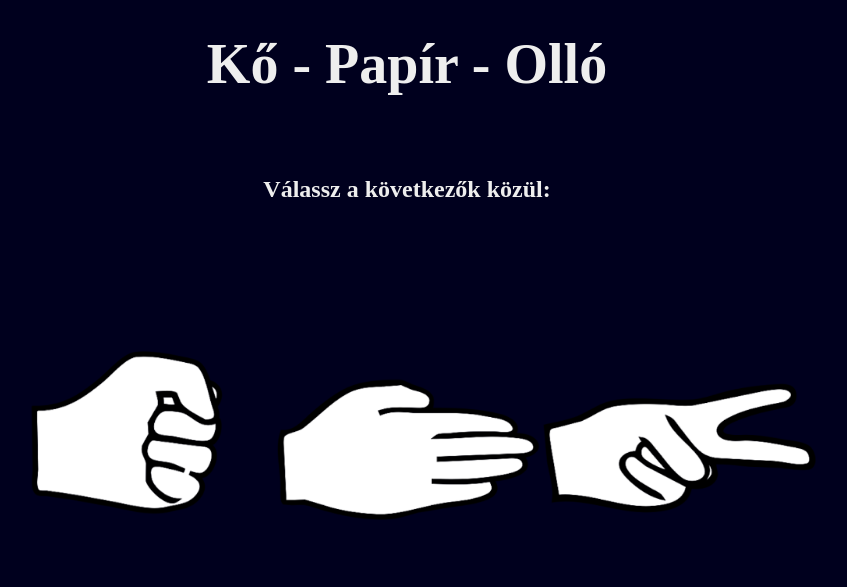
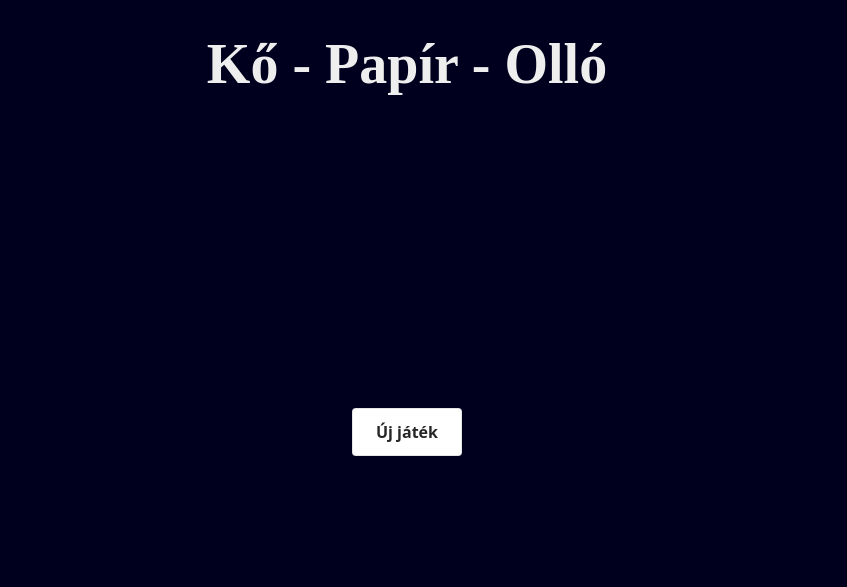
Before and after one commit to Thomas-Horvath/PK_ko-papir-ollo_project, a plain HTML site: page index.html in a window 1280 px wide. Shown: the whole page, without its empty margins (233-1080 px from the left). Drawn offline with Linux system fonts and the light colour scheme.

Commit message:
selecting user value

```diff
--- a/app.js
+++ b/app.js
@@ -1,7 +1,7 @@
 //const userValue = prompt('Válassz a köetkezők közül: kő, papír, olló');
 //const computerValue = ["kő", "papír", "olló"][Math.floor(Math.random() * 3)];  // számítógép ezekből választhat
 
-// alertes megvalósítás:
+// a játék alertes megvalósítás:
 
 // if (computerValue === userValue) {
 //     alert(` ${userValue} - ${computerValue} - Döntetlen`)
@@ -27,5 +27,110 @@
 //     alert('Az érték nem megfelő')
 // }
 
+//-----------------------------------------------------------------------------------------------------------------------------
+//  a játék stylussal ellátott kivitelezése:
 
+//célszerű három részre osztani az funkcionalitást:
+// felül vannak a kiszelektált elemek
+// alatta a megírt funkciók
+// legalul vannak a renderelő függvények és atok meghívásai.
+
+
+
+// kiszelektáljuk az  app klasszú komponenst!
 const APP = document.querySelector('#app');
+
+
+// ezzel a függvénnyel létrehozzuk a kezdő oldalt ami a játék "fő" menüje.
+function renderMainMenu() {
+    // készítünk egy gombot amit egy változóba mentünk.
+    const btn = document.createElement('button');
+
+    // a gomb tartalmának megadunk egy szöveget.
+    btn.innerHTML = "Új játék";
+
+    // a gomb klassz listájához hozzáadunk egy új klasszt.
+    btn.classList = 'btn';
+
+    // a gombhoz hozzáadunk egy eseményfigyelőt, klikk eseményre.
+    btn.addEventListener('click', () => {
+        // a klikk eseménynél le fog futni a következő függvény:
+        renderGameBoard();
+    });
+
+    APP.appendChild(btn);
+};
+
+
+
+// a kiszelektált komponenesnek a tartalmába beleírja a template literálként megvalósított HTML tartalamt:
+function renderGameBoard() {
+
+    // létrehozok egy div elemet amit változóba mentek
+    const container = document.createElement('div');
+    // a létrehozott elem kleszzlistjéhez hozzáadom a container klaszzt
+    container.classList = 'container';
+
+
+
+    // a létrehozott elem tartalamként megadok egy html tartalmat ami a 3 képet tartalmazza
+    container.innerHTML = `
+    <div class="item">
+        <img src="./assets/rock-hand.png" alt="kő" data-value="kő">
+    </div>
+    <div class="item">
+        <img src="./assets/paper-hand.png" alt="papír" data-value="papír">
+    </div>
+    <div class="item">
+        <img src="./assets/scissors-hand.png" alt="olló" data-value="olló">
+    </div>
+    `;
+
+
+
+    // a konténerhez hozzáadok egy eseményfigyelőt klikk eseményre.
+    // klikk eseménynek van egy beépített tulajdonság értéke: event!!!!
+    // a klikk eventjét át tudjuk adni az utánna lévő callback függvénynek:
+    container.addEventListener('click', (event) => {
+        // voltaképp egy sok elemből álló objektumot kapunk az eventtel:
+        //console.log(event);
+
+        // ezek közül nekünk a target kulcs alatt lévő kell
+        // ez visszadta azt a html objektumot amire kattintottunk:
+        //console.log(event.target);
+
+        // ezen targeten belül is szátalan tulajdonség van, itt nekünk a setdata kell majd:
+        // viszont itt a html elemkhez hozzá kell adni a data tulajdonságot mert ha nincs akkor csak undefined értéket kapunk.
+        //  (data-valaminév="valamiérték") => a datset értékkel ennek a datanak kapjuk meg a kulcs érték párját ami itt a valaminév = valamiérték!!!
+        //  console.log(event.target.dataset);
+
+        // ebből kiszedhetjük csak a value értéket:
+        //console.log(event.target.dataset.value);
+
+
+        // itt megnézzük hogy ez az érték létezik e. ( ha esetleg máshova kattintunk akkor undefined értéket írna ki.)
+        if (event.target.dataset.value) {
+            // ha létezik akkor kiírjuk a konzolra
+            console.log(event.target.dataset.value);
+        }
+    });
+
+
+
+
+
+    // az app elem tartalmába hejezejk egy html kódot:
+    APP.innerHTML = `<h2>Válassz a következők közül:</h2>`;
+    // majd gyermek elemkén hozzáadom a container elemt.
+    APP.appendChild(container);
+
+
+};
+
+
+
+
+
+
+// meghívjuk a menu renderelő függvényt
+renderMainMenu();
--- a/index.html
+++ b/index.html
@@ -12,18 +12,7 @@
     <div class="app-container">
         <h1>Kő - Papír - Olló</h1>
     <div id="app" class="app">
-        <h2>Válassz a következők közül:</h2>
-        <div class="container">
-            <div class="item">
-                <img src="./assets/rock-hand.png" alt="">
-            </div>
-            <div class="item">
-                <img src="./assets/paper-hand.png" alt="">
-            </div>
-            <div class="item">
-                <img src="./assets/scissors-hand.png" alt="">
-            </div>
-        </div>
+
     </div>
 </div>
 
--- a/style.css
+++ b/style.css
@@ -64,3 +64,55 @@ img {
 .item:hover {
     transform: rotate(-90deg);
 }
+
+
+
+
+
+/* CSS */
+.btn {
+  align-items: center;
+  background-color: #FFFFFF;
+  border: 1px solid rgba(0, 0, 0, 0.1);
+  border-radius: .25rem;
+  box-shadow: rgba(0, 0, 0, 0.02) 0 1px 3px 0;
+  box-sizing: border-box;
+  color: rgba(0, 0, 0, 0.85);
+  cursor: pointer;
+  display: inline-flex;
+  font-family: system-ui,-apple-system,system-ui,"Helvetica Neue",Helvetica,Arial,sans-serif;
+  font-size: 16px;
+  font-weight: 600;
+  justify-content: center;
+  line-height: 1.25;
+  margin: 0;
+  min-height: 3rem;
+  padding: calc(.875rem - 1px) calc(1.5rem - 1px);
+  position: relative;
+  text-decoration: none;
+  transition: all 250ms;
+  user-select: none;
+  -webkit-user-select: none;
+  touch-action: manipulation;
+  vertical-align: baseline;
+  width: auto;
+}
+
+.btn:hover,
+.btn:focus {
+  border-color: rgba(0, 0, 0, 0.15);
+  box-shadow: rgba(0, 0, 0, 0.1) 0 4px 12px;
+  color: rgba(0, 0, 0, 0.65);
+}
+
+.btn:hover {
+  transform: translateY(-1px);
+}
+
+.btn:active {
+  background-color: #F0F0F1;
+  border-color: rgba(0, 0, 0, 0.15);
+  box-shadow: rgba(0, 0, 0, 0.06) 0 2px 4px;
+  color: rgba(0, 0, 0, 0.65);
+  transform: translateY(0);
+}
```
